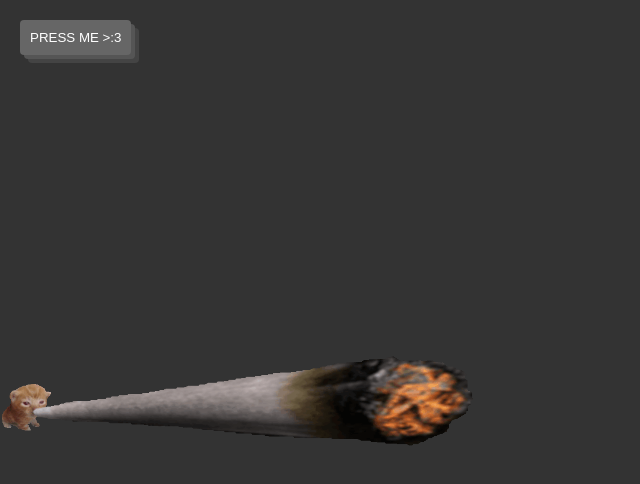
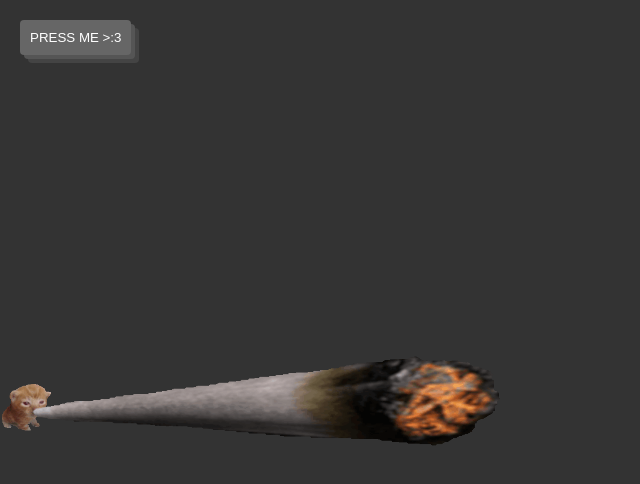
Before and after one commit to Qualia6/homepage, a plain HTML site: page zazacat9000/index.html in a window 1280 px wide. Both pictures are taken after a click on the button "PRESS ME >:3". Shown: the whole page, without its empty margins (0-640 px from the left). Drawn offline with Linux system fonts and the light colour scheme.

Commit message:
improvements

```diff
--- a/zazacat9000/index.html
+++ b/zazacat9000/index.html
@@ -1,5 +1,6 @@
 <!DOCTYPE html>
 <html lang="en">
+
 <head>
 	<meta charset="UTF-8">
 	<meta name="viewport" content="width=device-width, initial-scale=1.0">
@@ -11,7 +12,9 @@
 			box-sizing: border-box;
 			--size: calc(min(100vh, 33.333333vw) / 4.66)
 		}
-        html, body {
+
+		html,
+		body {
 			height: 100%;
 			overflow-y: hidden;
 			overflow-x: auto;
@@ -19,31 +22,38 @@
 			align-items: center;
 			background-color: #333;
 		}
+
 		.container {
 			display: flex;
 			width: fit-content;
 			height: var(--size);
 		}
+
 		.section {
 			width: var(--size);
 			height: var(--size);
 			transition: width 0.3s ease;
 			overflow: hidden;
 		}
-	  #section1 {
+
+		#cat {
 			width: calc(var(--size) * 0.5519480519)
 		}
-	  #section2 {
+
+		#body {
 			width: calc(var(--size) * 2.3246753247)
 		}
-	  #section3 {
+
+		#tip {
 			width: calc(var(--size) * 1.8051948052)
 		}
+
 		.section img {
 			width: 100%;
 			height: 100%;
 			object-fit: fill;
 		}
+
 		#expandButton {
 			position: fixed;
 			padding: 10px;
@@ -75,29 +85,33 @@
 		}
 	</style>
 </head>
+
 <body>
 	<button id="expandButton">PRESS ME >:3</button>
 	<div class="container">
-        <div id="section1" class="section">
-            <img src="c.png" alt="Image 1">
+		<div id="cat" class="section">
+			<img src="c.png" alt="Image C">
 		</div>
-        <div id="section2" class="section">
-            <img src="b.png" alt="Image 2">
+		<div id="body" class="section">
+			<img src="b.png" alt="Image B">
 		</div>
-        <div id="section3" class="section">
-            <img src="a.png" alt="Image 3">
+		<div id="tip" class="section">
+			<img src="a.png" alt="Image A">
 		</div>
 	</div>
 
 	<script>
 		const expandButton = document.getElementById('expandButton');
-        const section2 = document.getElementById('section2');
-        let expansionFactor = 2.3246753247;
+		const body = document.getElementById('body');
+		const tip = document.getElementById('tip');
+		let expansionFactor = 0;
 
 		expandButton.addEventListener('click', () => {
-            expansionFactor += 0.5;
-            section2.style.width = `calc(var(--size) * ${expansionFactor})`;
+			expansionFactor += 0.3;
+			body.style.width = `calc(var(--size) * ${(expansionFactor + 1) * 2.3246753247})`;
+			tip.style.width = `calc(var(--size) * ${(expansionFactor / 6 + 1) * 1.8051948052})`;
 		});
 	</script>
 </body>
+
 </html>
```
Lines whose indentation alone changed are shown as unchanged.
